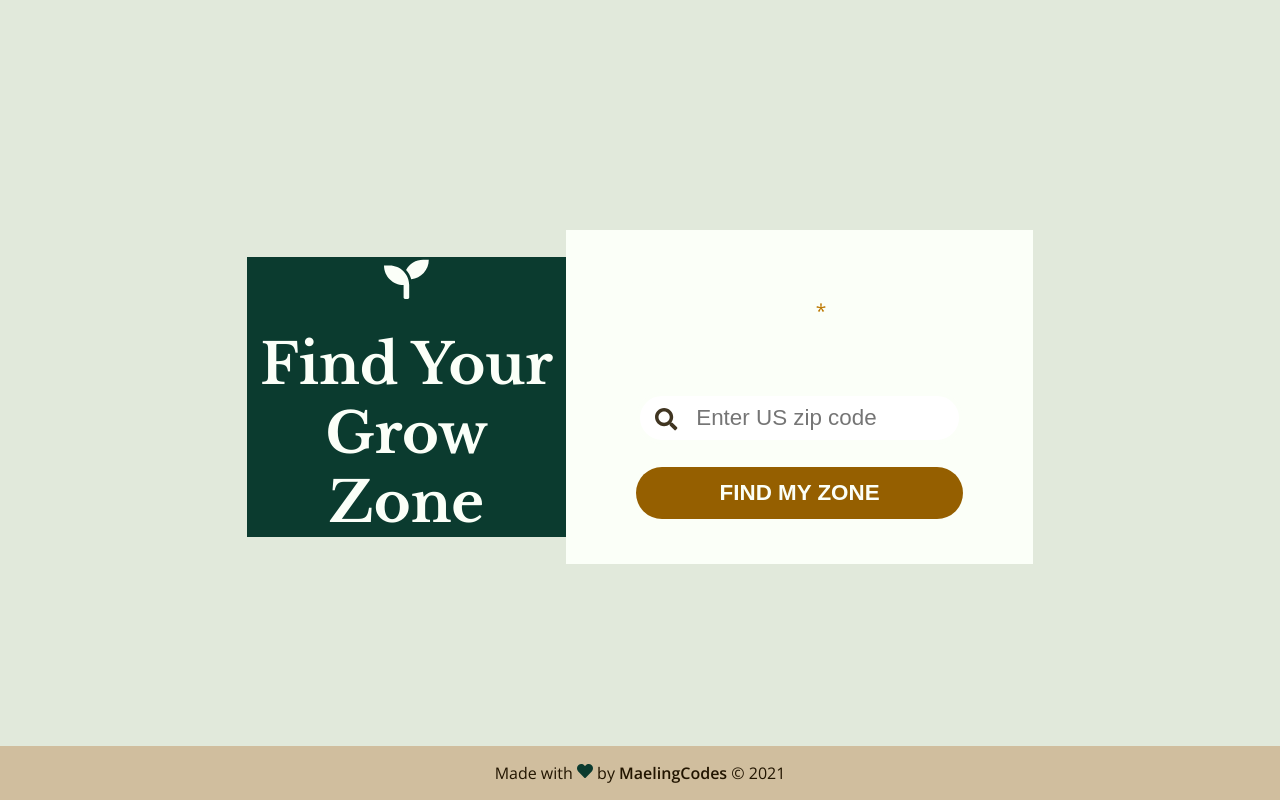
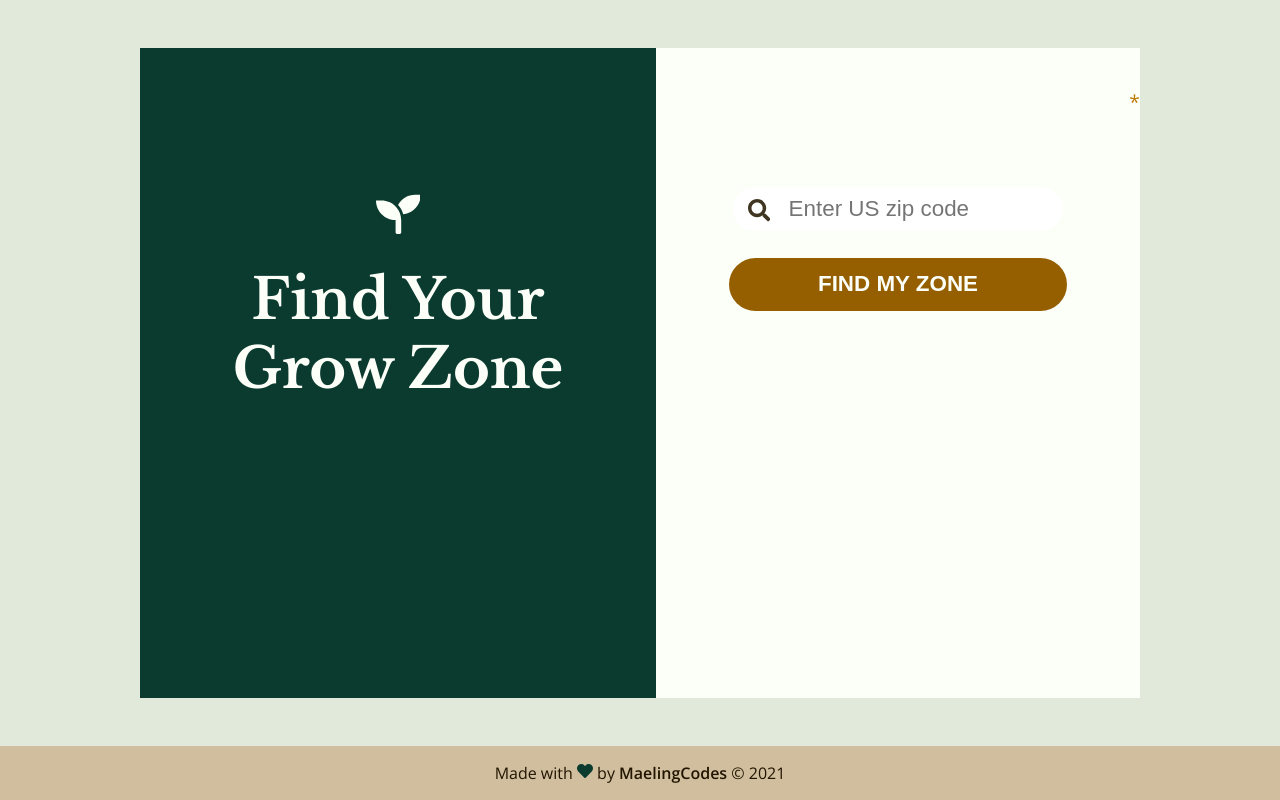
Before and after one commit to maelingmurphy/grow-zone-finder, a React (Create React App) app: page / in a window 1280 px wide. Built offline with nearby package versions, Linux system fonts and the light colour scheme.

Commit message:
fix desktop layout so header and content-container fill container and are equal height

```diff
--- a/src/components/css/Header.css
+++ b/src/components/css/Header.css
@@ -22,5 +22,7 @@ header {
 @media screen and (min-width: 900px) {
     header {
         background: #0B3B2F;
+        padding: 9em 1em;
+        flex: 1;
     }
 }
--- a/src/index.css
+++ b/src/index.css
@@ -38,9 +38,18 @@
 
   .container {
     flex-direction: row;
+    /* border: 1px solid red;
+    background: orange; */
+    margin: 3em auto;
+    padding: 0;
+    width: 80%;
+    max-width: 1000px;
+    align-items: stretch;
+
   }
 
   .content-container {
     background:#FBFFF8;
+    flex: 1;
   }
 }
```
